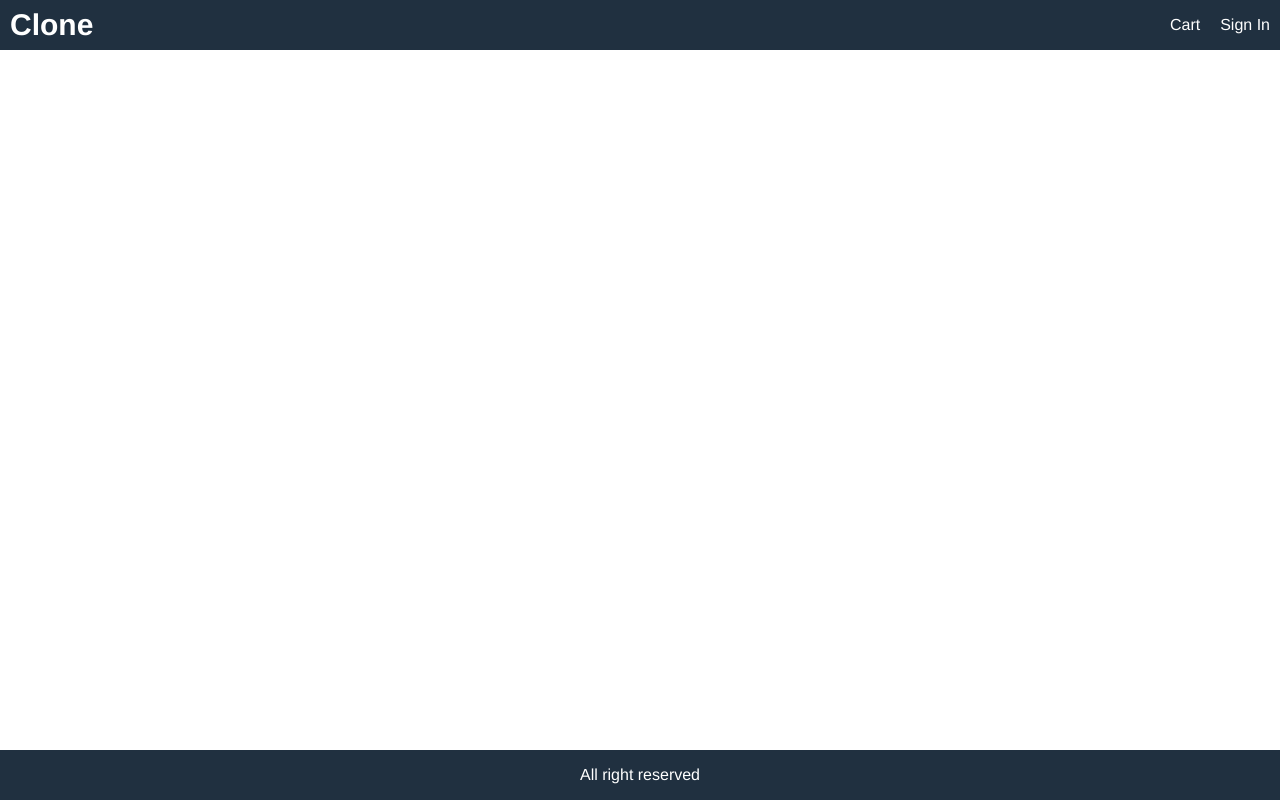
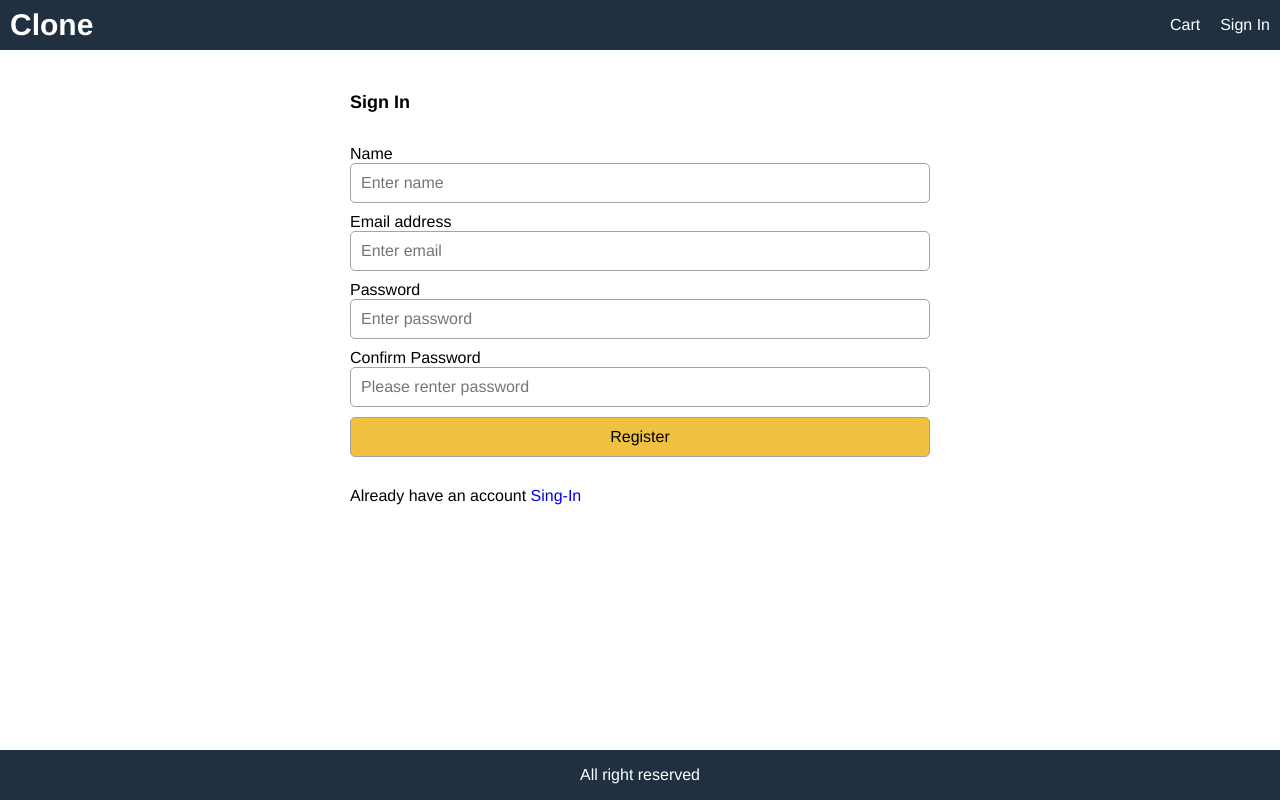
Before and after one commit to saket98/Ecommers_React_NodeJS, a React (Create React App) app in the folder frontend/: page /register in a window 1280 px wide. Built offline with nearby package versions, Linux system fonts and the light colour scheme.

Commit message:
Register Screen and API added

```diff
--- a/frontend/src/Action/userAction.js
+++ b/frontend/src/Action/userAction.js
@@ -1,5 +1,5 @@
 import axios from "axios";
-import { USER_SIGNIN_FAIL, USER_SIGNIN_REQUEST, USER_SIGNIN_SUCCESS, USER_SIGN_OUT } from "../Constants/userConstant";
+import { USER_REGISTER_FAIL, USER_REGISTER_REQUEST, USER_REGISTER_SUCCESS, USER_SIGNIN_FAIL, USER_SIGNIN_REQUEST, USER_SIGNIN_SUCCESS, USER_SIGN_OUT } from "../Constants/userConstant";
 
 export const signin = (email, password) => async (dispatch) => {
 	dispatch({ type: USER_SIGNIN_REQUEST, payload: { email, password } });
@@ -12,6 +12,18 @@ export const signin = (email, password) => async (dispatch) => {
 	}
 };
 
+export const register = (name, email, password) => async (dispatch) => {
+	dispatch({ type: USER_REGISTER_REQUEST, payload: { name, email, password } });
+	try {
+		const data = await axios.post("/api/users/register", { name, email, password });
+		dispatch({ type: USER_REGISTER_SUCCESS, payload: data });
+		dispatch({ type: USER_SIGNIN_SUCCESS, payload: data });
+		localStorage.setItem("userInfo", JSON.stringify(data));
+	} catch (error) {
+		dispatch({ type: USER_REGISTER_FAIL, payload: error.response && error.response.data.message ? error.response.data.message : error.message });
+	}
+};
+
 export const signout = () => (dispatch) => {
 	localStorage.removeItem("UserInfo");
 	localStorage.removeItem("cartItems");
--- a/frontend/src/App.js
+++ b/frontend/src/App.js
@@ -7,6 +7,7 @@ import ProductScreen from "./Screens/ProductScreen";
 import { useDispatch, useSelector } from "react-redux";
 import SigninScreen from "./Screens/signInScreen";
 import { signout } from "./Action/userAction";
+import RegisterScreen from "./Screens/registerScreen";
 
 function App() {
 	const cart = useSelector((state) => state.cart);
@@ -55,6 +56,7 @@ function App() {
 					<Route path="/cart/:id?" component={cartScreen}></Route>
 					<Route path="/product/:id" component={ProductScreen}></Route>
 					<Route path="/signin" component={SigninScreen}></Route>
+					<Route path="/register" component={RegisterScreen}></Route>
 					<Route path="/" component={HomeScreen} exact></Route>
 				</main>
 				<footer className="row center">All right reserved</footer>
--- a/frontend/src/Components/LoadingBox.js
+++ b/frontend/src/Components/LoadingBox.js
@@ -2,7 +2,7 @@ import React from "react";
 
 export default function LoadingBox() {
 	return (
-		<div>
+		<div className="loading">
 			<i className="fa fa-spinner fa-spin"></i> Loading...
 		</div>
 	);
--- a/frontend/src/Constants/userConstant.js
+++ b/frontend/src/Constants/userConstant.js
@@ -2,3 +2,8 @@ export const USER_SIGNIN_REQUEST = "USER_SIGNIN_REQUEST";
 export const USER_SIGNIN_SUCCESS = "USER_SIGNIN_SUCCESS";
 export const USER_SIGNIN_FAIL = "USER_SIGNIN_FAIL";
 export const USER_SIGN_OUT = "USER_SIGN_OUT";
+
+
+export const USER_REGISTER_REQUEST = "USER_SIGNIN_REQUEST";
+export const USER_REGISTER_SUCCESS = "USER_SIGNIN_SUCCESS";
+export const USER_REGISTER_FAIL = "USER_SIGNIN_FAIL";
--- a/frontend/src/Reducer/userReducer.js
+++ b/frontend/src/Reducer/userReducer.js
@@ -1,6 +1,22 @@
-import { USER_SIGNIN_FAIL, USER_SIGNIN_REQUEST, USER_SIGNIN_SUCCESS, USER_SIGN_OUT } from "../Constants/userConstant";
+import { USER_REGISTER_FAIL, USER_REGISTER_REQUEST, USER_REGISTER_SUCCESS, USER_SIGNIN_FAIL, USER_SIGNIN_REQUEST, USER_SIGNIN_SUCCESS, USER_SIGN_OUT } from "../Constants/userConstant";
 
-export const userReducer = (state = {}, action) => {
+export const userRegisterReducer = (state = {}, action) => {
+	switch (action.type) {
+		case USER_REGISTER_REQUEST:
+			return { loading: true };
+
+		case USER_REGISTER_SUCCESS:
+			return { loading: false, userInfo: action.payload };
+
+		case USER_REGISTER_FAIL:
+			return { loading: false, error: action.payload };
+
+		default:
+			return state;
+	}
+};
+
+export const userSigninReducer = (state = {}, action) => {
 	switch (action.type) {
 		case USER_SIGNIN_REQUEST:
 			return { loading: true };
--- /dev/null
+++ b/frontend/src/Screens/registerScreen.js
@@ -0,0 +1,76 @@
+import React, { useEffect, useState } from "react";
+import { useDispatch, useSelector } from "react-redux";
+import { Link } from "react-router-dom";
+import { register } from "../Action/userAction";
+import LoadingBox from "../Components/LoadingBox";
+import MessageBox from "../Components/MessageBox";
+
+function RegisterScreen(props) {
+	const [name, setName] = useState("");
+	const [email, setEmail] = useState("");
+	const [password, setPassword] = useState("");
+	const [ConfirmedPassword, setConfirmedPassword] = useState("");
+
+	const redirect = props.location.search ? props.location.search.split("?")[1] : "/";
+
+	const userRegister = useSelector((state) => state.userRegister);
+	const { userInfo, loading, error } = userRegister;
+
+	const dispatch = useDispatch();
+	const submitHandler = (e) => {
+		e.preventDefault();
+		if (password !== ConfirmedPassword) {
+			alert("Password and Confirm Password is not matching");
+		} else {
+			dispatch(register(name, email, password));
+		}
+	};
+
+	useEffect(() => {
+		if (userInfo) {
+			props.history.push(redirect);
+		}
+	}, [props.history, redirect, userInfo]);
+
+	return (
+		<div>
+			<form className="form" onSubmit={submitHandler}>
+				<div>
+					<h1>Sign In</h1>
+				</div>
+				{loading && <LoadingBox></LoadingBox>}
+				{error && <MessageBox variant="danger">{error}</MessageBox>}
+				<div>
+					<lable htmlFor="name">Name</lable>
+					<input type="name" id="name" placeholder="Enter name" required onChange={(e) => setName(e.target.value)}></input>
+				</div>
+				<div>
+					<lable htmlFor="email">Email address</lable>
+					<input type="email" id="email" placeholder="Enter email" required onChange={(e) => setEmail(e.target.value)}></input>
+				</div>
+				<div>
+					<lable htmlFor="password">Password</lable>
+					<input type="password" id="password" placeholder="Enter password" required onChange={(e) => setPassword(e.target.value)}></input>
+				</div>
+				<div>
+					<lable htmlFor="confirmedPassword">Confirm Password</lable>
+					<input type="password" id="confirmedPassword" placeholder="Please renter password" required onChange={(e) => setConfirmedPassword(e.target.value)}></input>
+				</div>
+				<div>
+					<lable />
+					<button className="primary" type="submit">
+						Register
+					</button>
+				</div>
+				<div>
+					<label />
+					<div>
+						Already have an account <Link to="/signin">Sing-In</Link>
+					</div>
+				</div>
+			</form>
+		</div>
+	);
+}
+
+export default RegisterScreen;
--- a/frontend/src/store.js
+++ b/frontend/src/store.js
@@ -2,7 +2,7 @@ import { applyMiddleware, combineReducers, compose, createStore } from "redux";
 import thunk from "redux-thunk";
 import { productDetailsReducer, productListReducer } from "./Reducer/productReducer";
 import { cartReducer } from "./Reducer/cartReducers";
-import { userReducer } from "./Reducer/userReducer";
+import { userRegisterReducer, userSigninReducer } from "./Reducer/userReducer";
 
 const initialState = {
 	userSignin: {
@@ -16,7 +16,8 @@ const reducer = combineReducers({
 	productList: productListReducer,
 	productDetails: productDetailsReducer,
 	cart: cartReducer,
-	userSignin: userReducer,
+	userSignin: userSigninReducer,
+	userRegister: userRegisterReducer,
 });
 
 const composeEnhancer = window.__REDUX_DEVTOOLS_EXTENSION_COMPOSE__ || compose;
```
Also changed, not shown: 1 other file (tests, documents, lock files or other folders).
